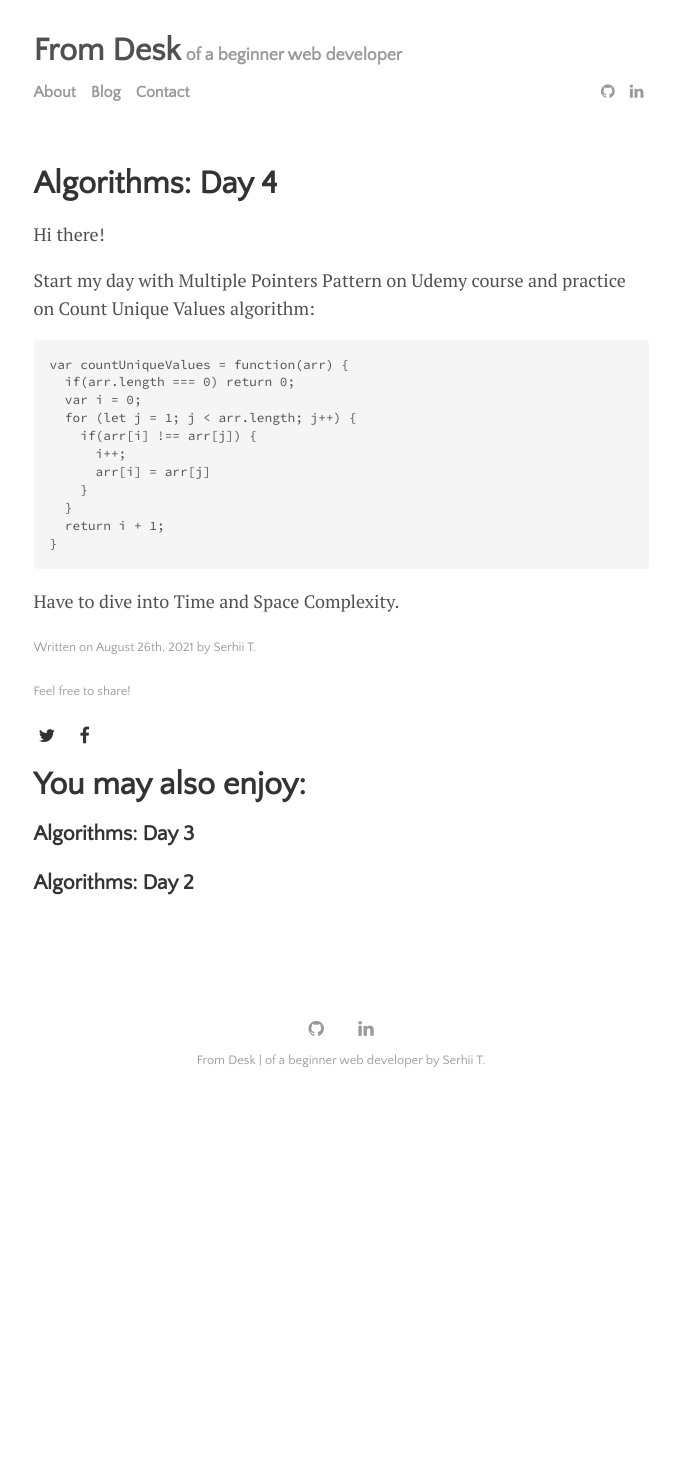
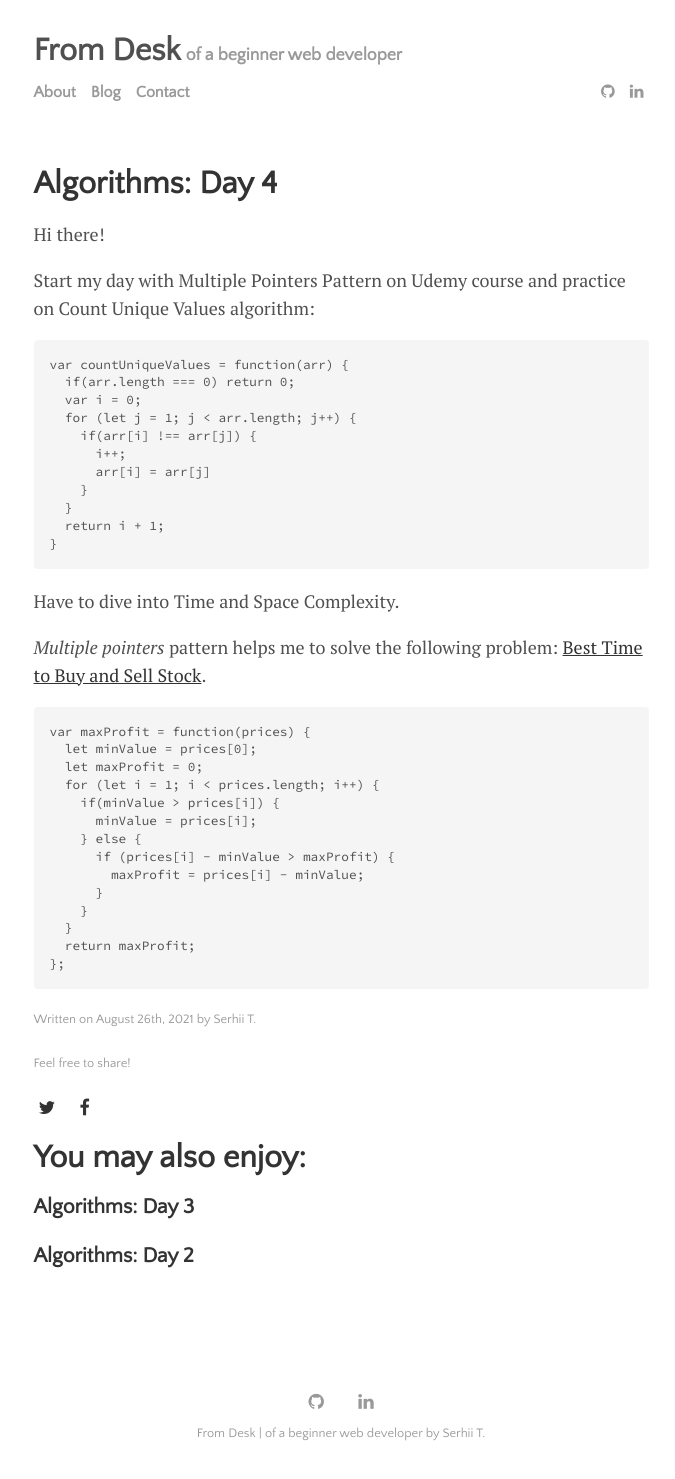
Before and after one commit to SergeyTocarchuk/sergeytocarchuk.github.io, a Jekyll site: the page built from _posts/2021-08-26-algoritms-day-4.md, in a window 1280 px wide. Shown: the whole page, without its empty margins (299-974 px from the left). Built offline with Jekyll 4.4.1, drawn with Linux system fonts in a browser that asks for light colours; before the commit the page ends 1106 px from its top, so only the background shows below that.

Commit message:
Correct post: Algorithms - Day 4

````diff
--- a/_posts/2021-08-26-algoritms-day-4.md
+++ b/_posts/2021-08-26-algoritms-day-4.md
@@ -25,3 +25,21 @@ var countUniqueValues = function(arr) {
 ```
 
 Have to dive into Time and Space Complexity.
+
+_Multiple pointers_ pattern helps me to solve the following problem: [Best Time to Buy and Sell Stock](https://leetcode.com/problems/best-time-to-buy-and-sell-stock/).
+```
+var maxProfit = function(prices) {
+  let minValue = prices[0];
+  let maxProfit = 0;
+  for (let i = 1; i < prices.length; i++) {
+    if(minValue > prices[i]) {
+      minValue = prices[i];
+    } else {
+      if (prices[i] - minValue > maxProfit) {
+        maxProfit = prices[i] - minValue;
+      }
+    }
+  }
+  return maxProfit;
+};
+```
````
